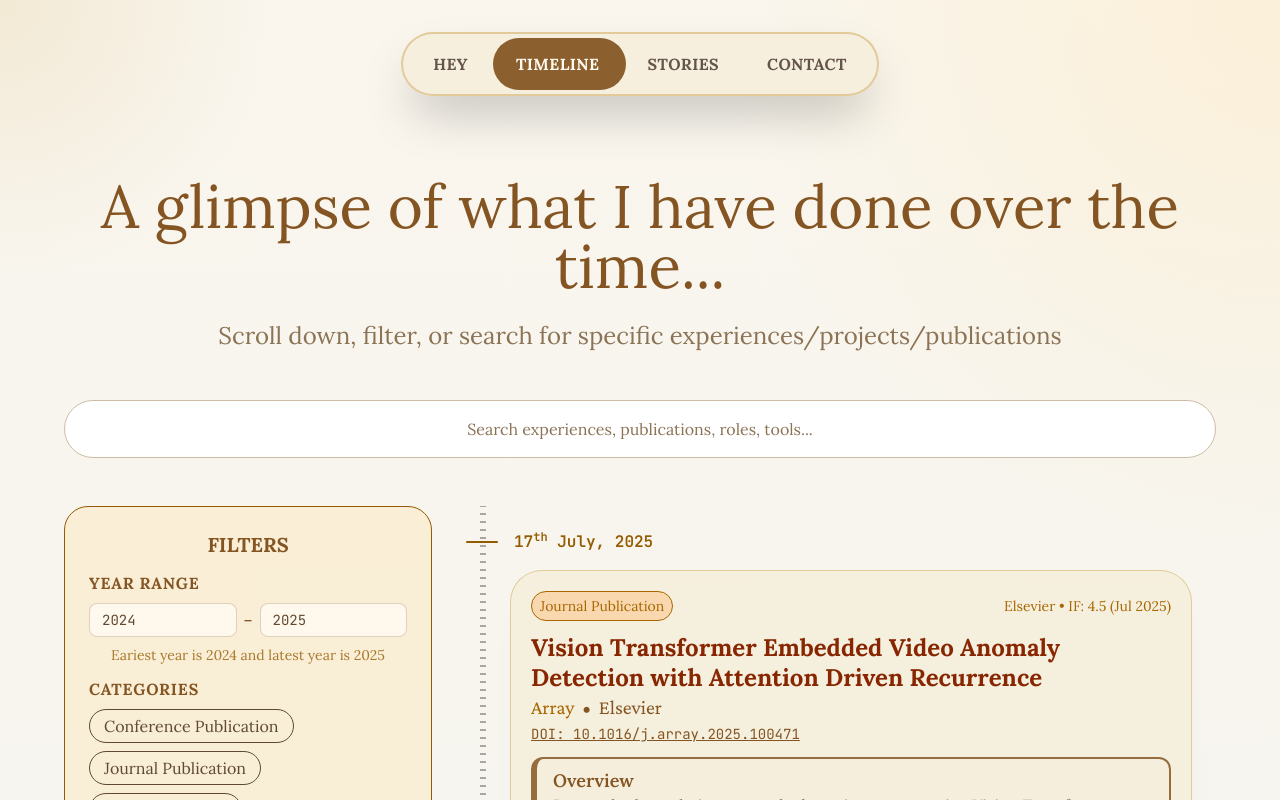
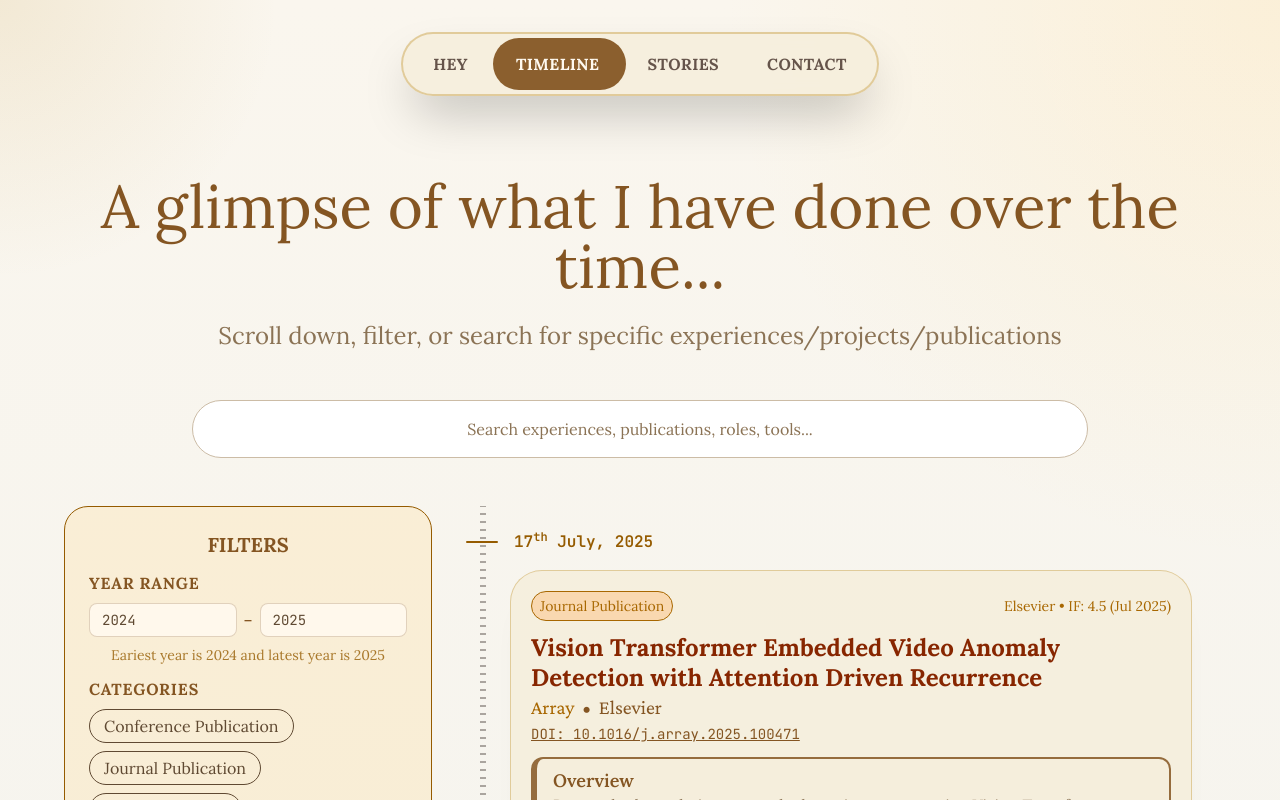
Before and after one commit to kishoreshanto/kishoreshanto, a SvelteKit app: page /timeline in a window 1280 px wide. Shown: the top 800 px of the page. Built offline with nearby package versions, Linux system fonts and the light colour scheme.

Commit message:
refactor: remove unused DateMark component and adjust input width in timeline page

```diff
--- a/src/components/timeline-page/NotFound.svelte
+++ b/src/components/timeline-page/NotFound.svelte
@@ -1,11 +1,4 @@
-<script lang="ts">
-	import DateMark from './DateMark.svelte';
-
-	let date: string = 'OPPS...';
-</script>
-
 <div id="card-container" class="card-container">
-	<DateMark {date} />
 
 	<div class="card-body">
 		<!-- Highlight -->
--- a/src/routes/timeline/+page.svelte
+++ b/src/routes/timeline/+page.svelte
@@ -255,7 +255,7 @@
 			oninput={handleSearchInput}
 			placeholder="Search experiences, publications, roles, tools..."
 			autocomplete="off"
-			class="min-w-sm rounded-full border border-gray-300 px-6 py-4 text-center font-lora focus:border-transparent focus:ring-2 focus:ring-amber-800 focus:outline-none lg:min-w-6xl"
+			class="min-w-sm rounded-full border border-gray-300 px-6 py-4 text-center font-lora focus:border-transparent focus:ring-2 focus:ring-amber-800 focus:outline-none lg:min-w-4xl md:min-w-lg"
 		/>
 		<!-- <button
 			type="submit"
```
